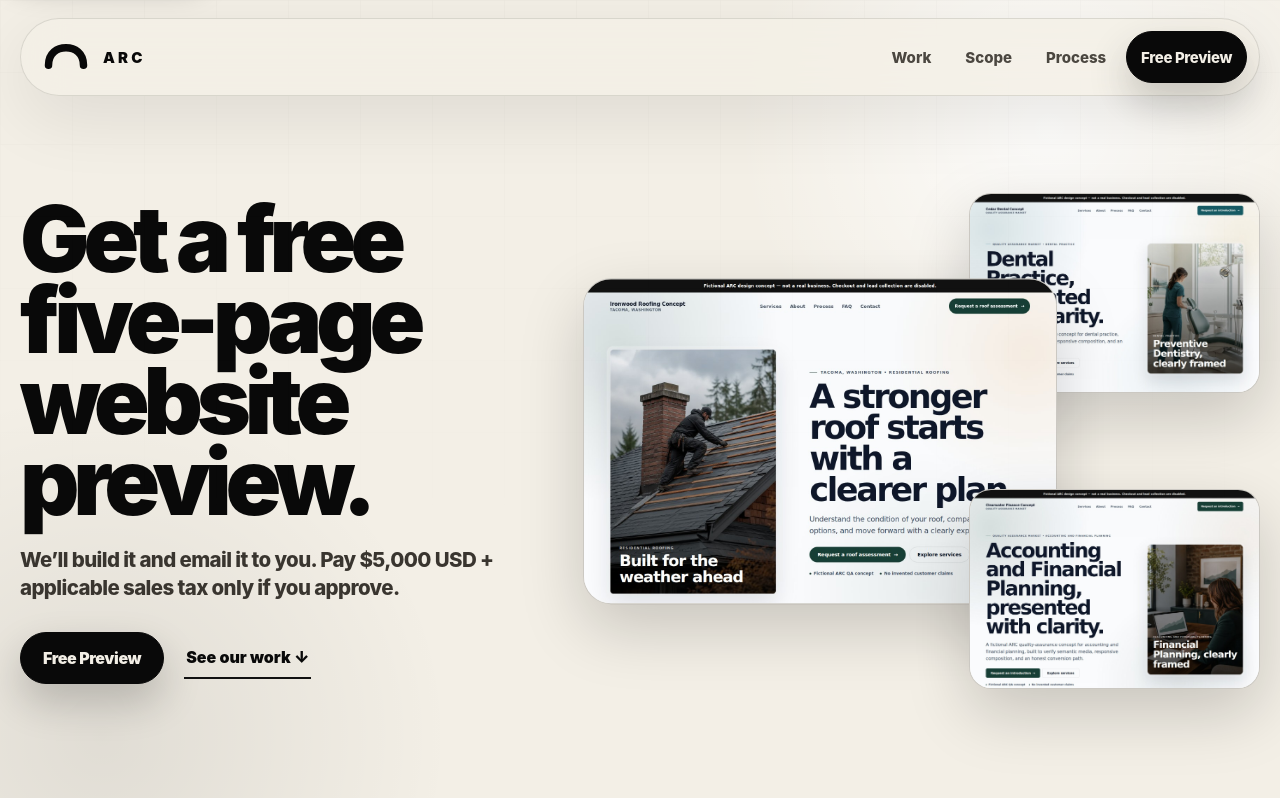
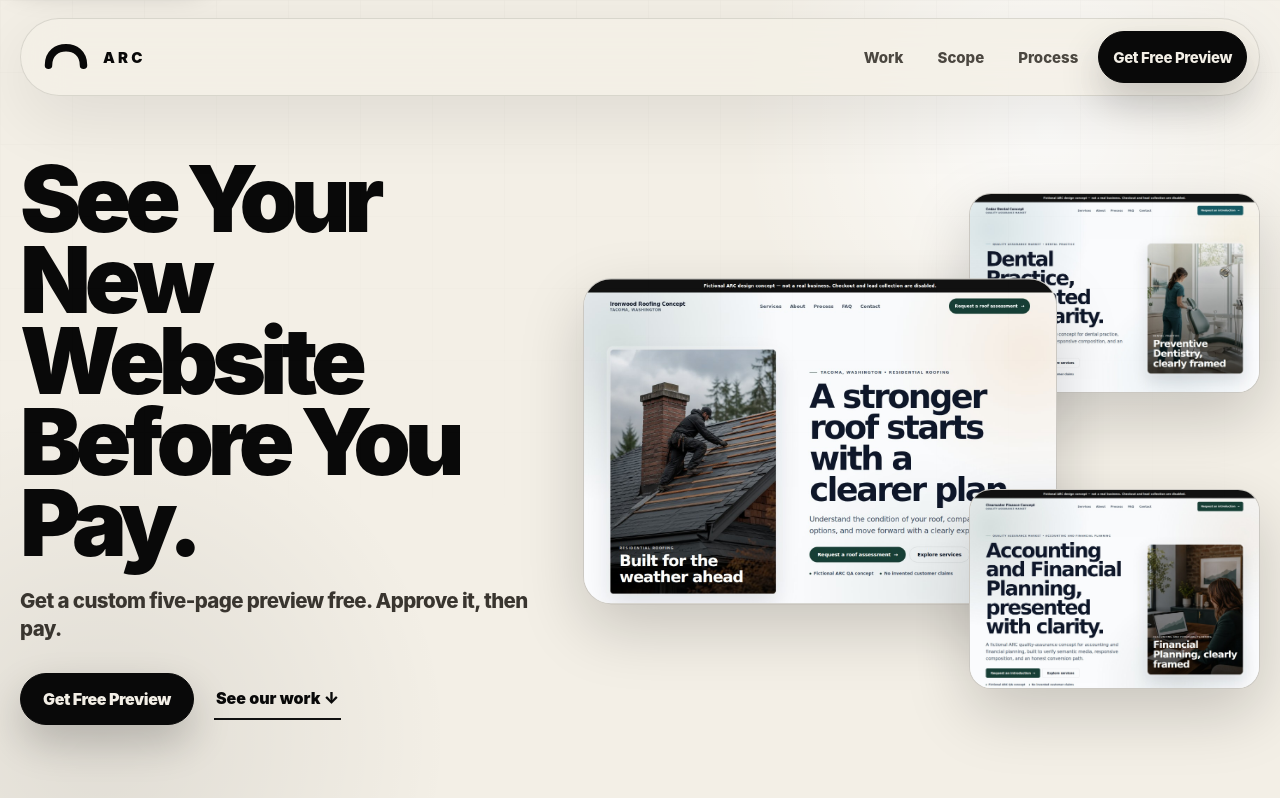
Before and after one commit to arcwebhq-cpu/arc-site, a website: page index.html in a window 1280 px wide. Shown: the top 798 px of the page. Drawn offline with Linux system fonts and the light colour scheme; no server answers.

Commit message:
Lead with the preview-before-payment offer (#30)
Update the approved ARC hero promise and standardize both primary CTAs as Get Free Preview.

```diff
--- a/index.html
+++ b/index.html
@@ -164,17 +164,17 @@ h1{margin:0;font-size:clamp(58px,7.2vw,112px);line-height:.88;letter-spacing:-.0
     <a href="#work">Work</a>
     <a href="#scope">Scope</a>
     <a href="#process">Process</a>
-    <a class="btn black keep" data-intake-cta href="#start">Free Preview</a>
+    <a class="btn black keep" data-intake-cta href="#start">Get Free Preview</a>
   </div>
 </nav>
 <main id="top" class="page" tabindex="-1">
   <section class="hero">
     <div class="wrap hero-grid">
       <div class="hero-copy-block reveal">
-        <h1>Get a free five-page website preview.</h1>
-        <p class="hero-copy">We’ll build it and email it to you. Pay $5,000 USD + applicable sales tax only if you approve.</p>
+        <h1>See Your New Website Before You Pay.</h1>
+        <p class="hero-copy">Get a custom five-page preview free. Approve it, then pay.</p>
         <div class="actions">
-          <a class="btn black" data-intake-cta href="#start">Free Preview</a>
+          <a class="btn black" data-intake-cta href="#start">Get Free Preview</a>
           <a class="hero-work-link" href="#work">See our work ↓</a>
         </div>
       </div>
@@ -905,7 +905,7 @@ form.addEventListener('submit',async event=>{
 function setIntakeAvailability(enabled){
   form.dataset.intakeEnabled=enabled?'true':'false';form.setAttribute('aria-disabled',String(!enabled));form.toggleAttribute('inert',!enabled);
   [prev,next,submit].forEach(button=>button.disabled=!enabled);intakeStatus.classList.toggle('open',enabled);
-  intakeCtas.forEach(link=>{link.href='#start';link.textContent='Free Preview'});
+  intakeCtas.forEach(link=>{link.href='#start';link.textContent='Get Free Preview'});
   intakeStatus.textContent=enabled?'Free preview requests are open.':'Free preview requests are temporarily paused.';
 }
 async function configureIntake(){
```
Also changed, not shown: tests/browser-contract.mjs (+5 -5 lines), tests/build-contract.mjs (+5 -5 lines), tests/source-contract.mjs (+4 -4 lines).
